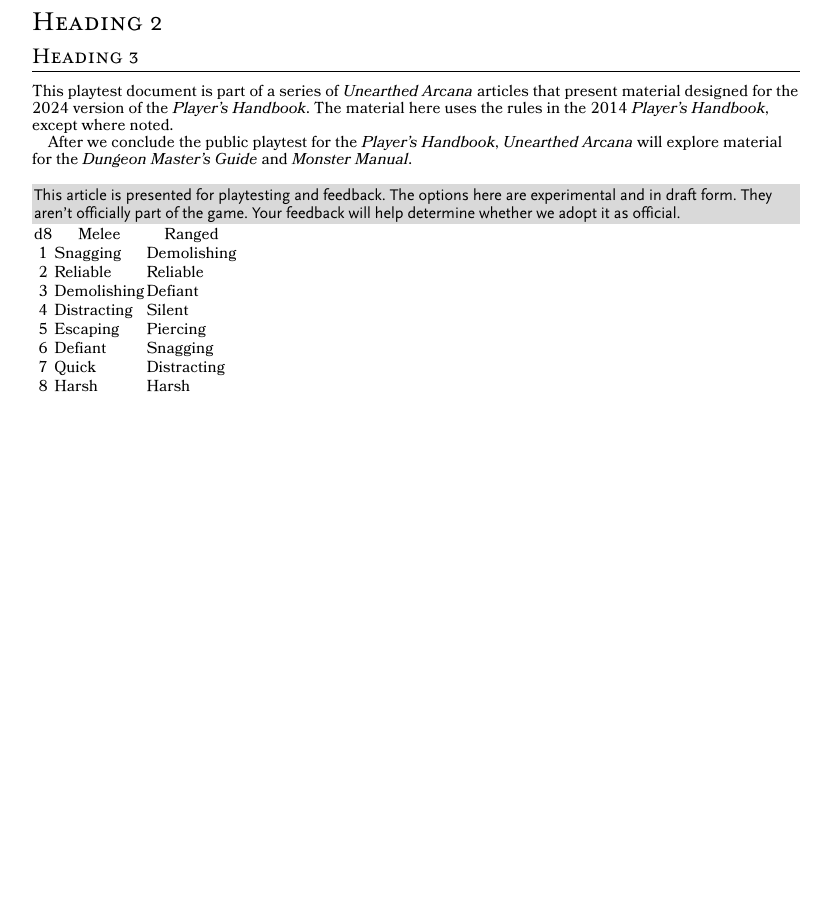
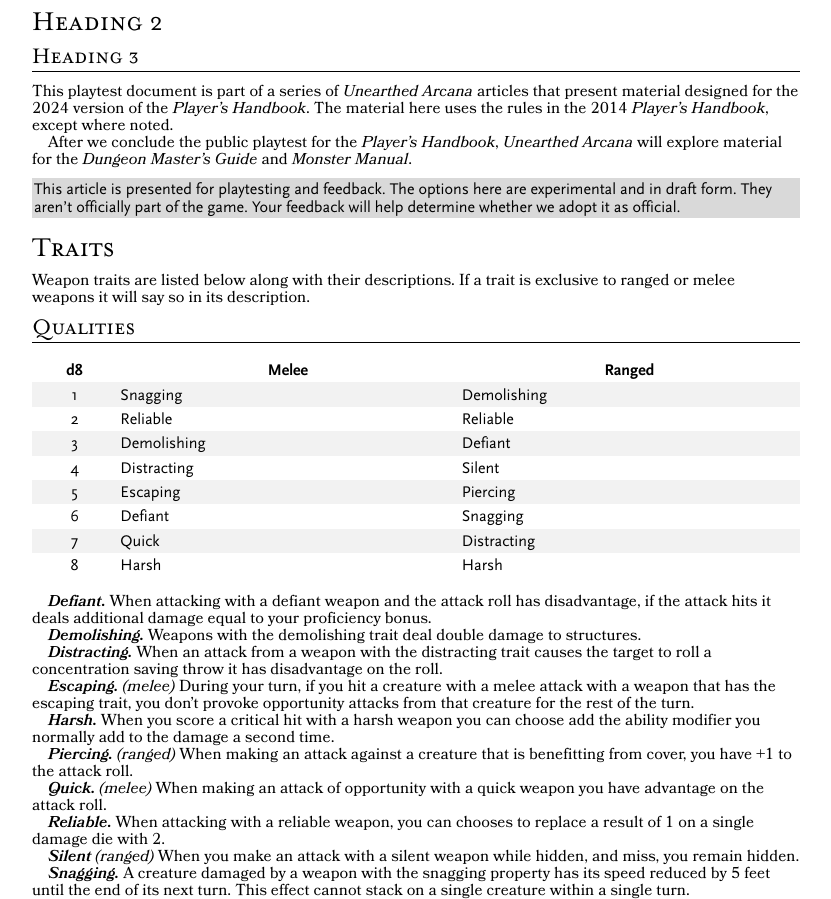
Before and after one commit to TClark1011/my-dnd-homebrew-site, an Astro site: page /homebrew/style-demo in a window 1280 px wide. Shown: the part 40-939 px from the top of the page, without its empty margins (224-1055 px from the left). Before the commit the page ends 800 px from the top, so only its background shows below. Built offline with nearby package versions, Linux system fonts and the light colour scheme; Astro itself is replaced by a stand-in of ours.

Commit message:
more styling

```diff
--- a/src/content/homebrew/style-demo.md
+++ b/src/content/homebrew/style-demo.md
@@ -14,6 +14,12 @@
 
 > This article is presented for playtesting and feedback. The options here are experimental and in draft form. They aren’t officially part of the game. Your feedback will help determine whether we adopt it as official.
 
+## Traits
+
+Weapon traits are listed below along with their descriptions. If a trait is exclusive to ranged or melee weapons it will say so in its description.
+
+### Qualities
+
 | d8  | Melee       | Ranged      |
 | :-: | ----------- | ----------- |
 |  1  | Snagging    | Demolishing |
@@ -24,3 +30,26 @@
 |  6  | Defiant     | Snagging    |
 |  7  | Quick       | Distracting |
 |  8  | Harsh       | Harsh       |
+
+<!-- TBLFM: @I$1=1 -->
+<!-- TBLFM: @3$1..@>$1=(@-1+1) -->
+
+**_Defiant._** When attacking with a defiant weapon and the attack roll has disadvantage, if the attack hits it deals additional damage equal to your proficiency bonus.
+
+**_Demolishing._** Weapons with the demolishing trait deal double damage to structures.
+
+**_Distracting._** When an attack from a weapon with the distracting trait causes the target to roll a concentration saving throw it has disadvantage on the roll.
+
+_**Escaping.** (melee)_ During your turn, if you hit a creature with a melee attack with a weapon that has the escaping trait, you don't provoke opportunity attacks from that creature for the rest of the turn.
+
+**_Harsh._** When you score a critical hit with a harsh weapon you can choose add the ability modifier you normally add to the damage a second time.
+
+_**Piercing.** (ranged)_ When making an attack against a creature that is benefitting from cover, you have +1 to the attack roll.
+
+_**Quick.** (melee)_ When making an attack of opportunity with a quick weapon you have advantage on the attack roll.
+
+**_Reliable._** When attacking with a reliable weapon, you can chooses to replace a result of 1 on a single damage die with 2.
+
+_**Silent** (ranged)_ When you make an attack with a silent weapon while hidden, and miss, you remain hidden.
+
+**_Snagging._** A creature damaged by a weapon with the snagging property has its speed reduced by 5 feet until the end of its next turn. This effect cannot stack on a single creature within a single turn.
--- a/src/styles/base.scss
+++ b/src/styles/base.scss
@@ -12,3 +12,10 @@
 body {
   min-height: 100vh;
 }
+
+strong {
+  &,
+  * {
+    font-weight: bold;
+  }
+}
--- a/src/styles/dnd.scss
+++ b/src/styles/dnd.scss
@@ -30,8 +30,21 @@
   padding-bottom: 4px;
 }
 
-p + p {
-  text-indent: 1rem;
+p {
+  --paragraph-first-line-indent: 1rem;
+  *:not(p) + & > strong:first-child {
+    // If a paragraph would not normally have its first line indented, but
+    // it starts with bold text, we indent it anyway
+    margin-left: var(--paragraph-first-line-indent);
+  }
+
+  & + p {
+    text-indent: var(--paragraph-first-line-indent);
+  }
+
+  & + *:not(p) {
+    margin-top: 10.5px;
+  }
 }
 
 blockquote {
@@ -40,6 +53,28 @@
   font-family: type.$font-dnd-sans;
 }
 
-* + blockquote {
+table {
+  width: 100%;
+  font-family: type.$font-dnd-sans;
+  border-collapse: collapse;
+
+  tbody tr:nth-child(odd) {
+    background-color: color.$table-odd-row-bg;
+  }
+
+  th {
+    font-weight: bold;
+  }
+
+  td,
+  th {
+    padding: 0.2rem;
+  }
+}
+
+* + blockquote,
+* + table,
+blockquote + *,
+table + * {
   margin-top: 1rem;
 }
--- a/src/styles/utils/colors.scss
+++ b/src/styles/utils/colors.scss
@@ -1 +1,2 @@
 $block-bg: #d9d9d9;
+$table-odd-row-bg: #f2f2f2;
```
